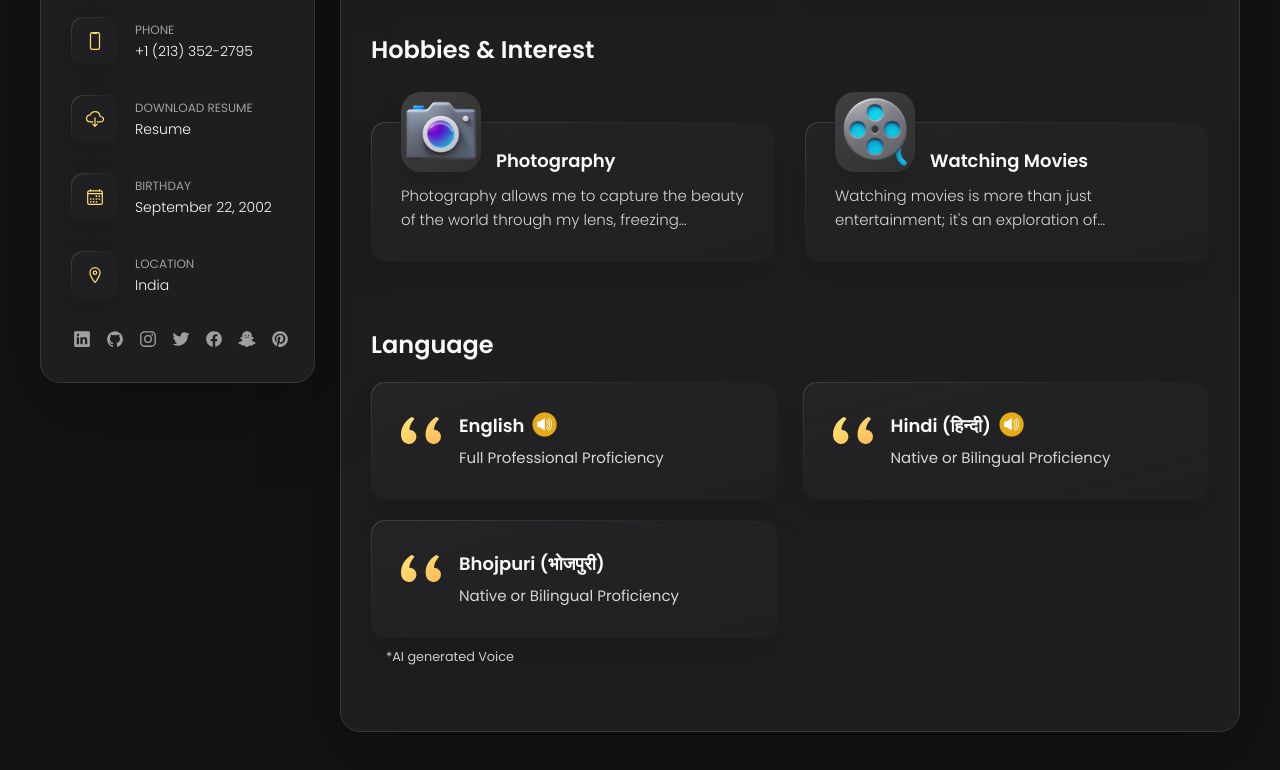
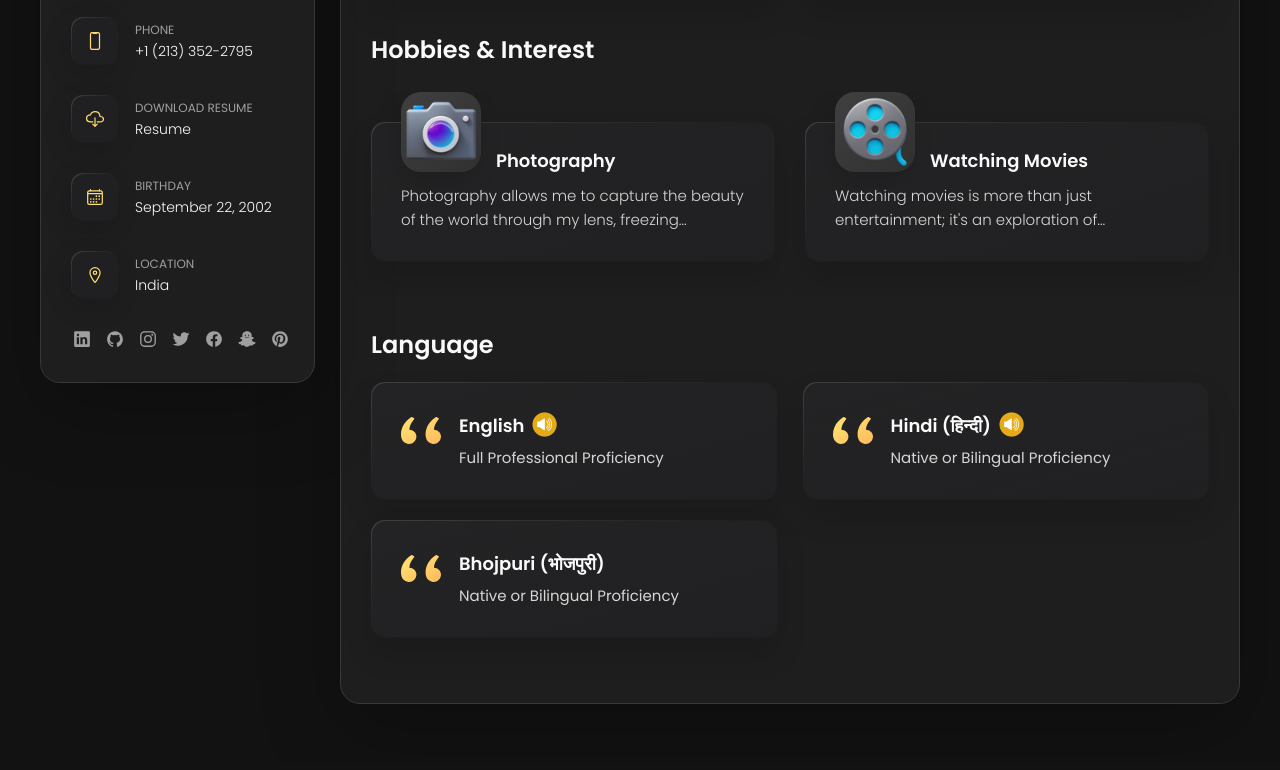
Before and after one commit to prakash-aadi22/prakash-aadi22.github.io, a plain HTML site: page index.html in a window 1280 px wide. Shown: the part 617-1387 px from the top of the page. Drawn offline with nearby package versions, Linux system fonts and the light colour scheme.

Commit message:
Update index.html

```diff
--- a/assets/css/style.css
+++ b/assets/css/style.css
@@ -226,13 +226,6 @@ body {
   cursor: url("../images/cursor-25.png"), auto !important;
 }
 
-.info {
-  color: var(--light-gray);
-  margin-top: 10px;
-  margin-left: 15px;
-  font-size: 80%;
-}
-
 /*-----------------------------------*\
   #REUSED STYLE
 \*-----------------------------------*/
--- a/index.html
+++ b/index.html
@@ -572,10 +572,6 @@
 
           </ul>
 
-          <p class="info">
-            *AI generated Voice
-          </p>
-
         </section>
 
 
```
